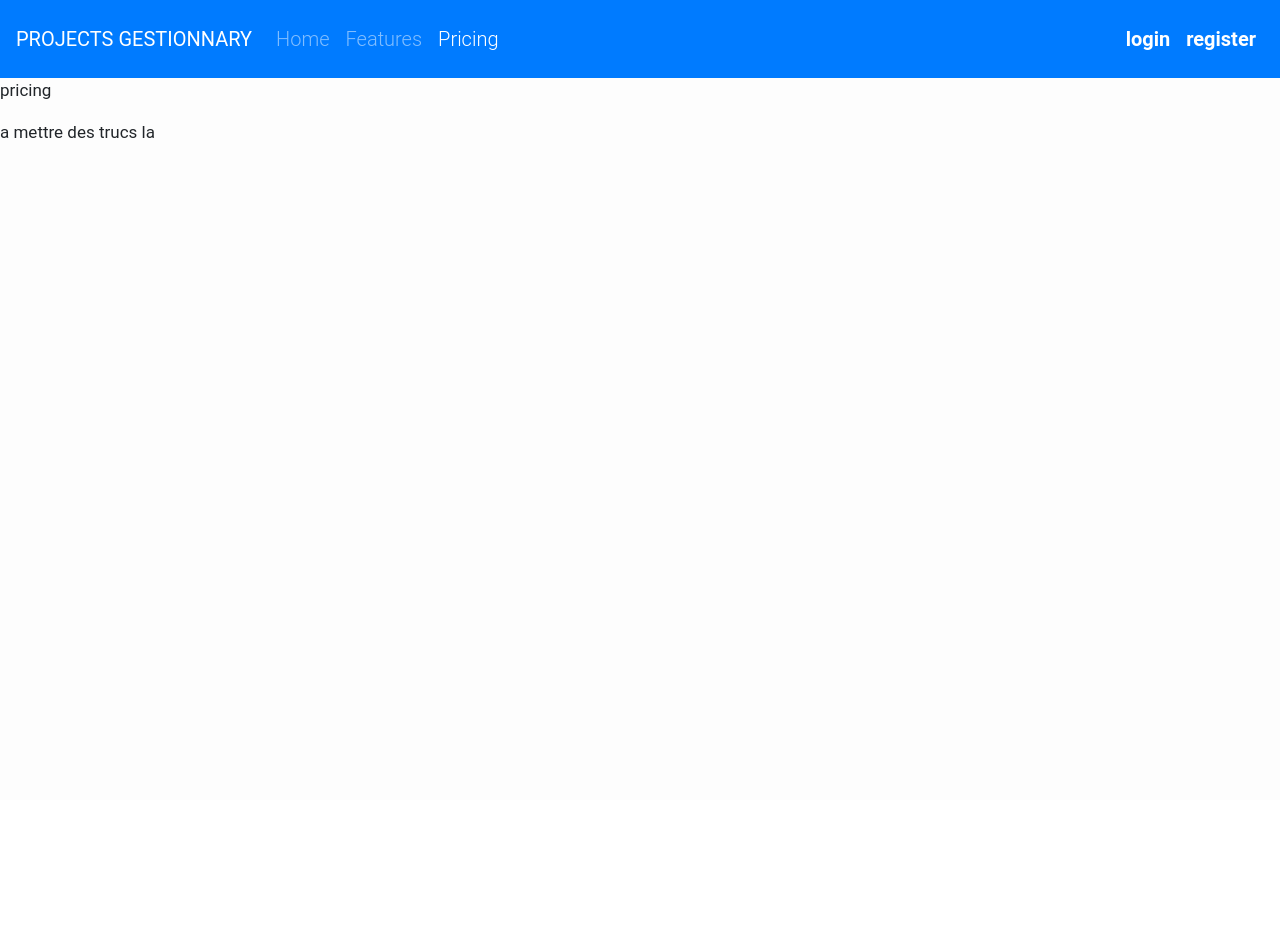
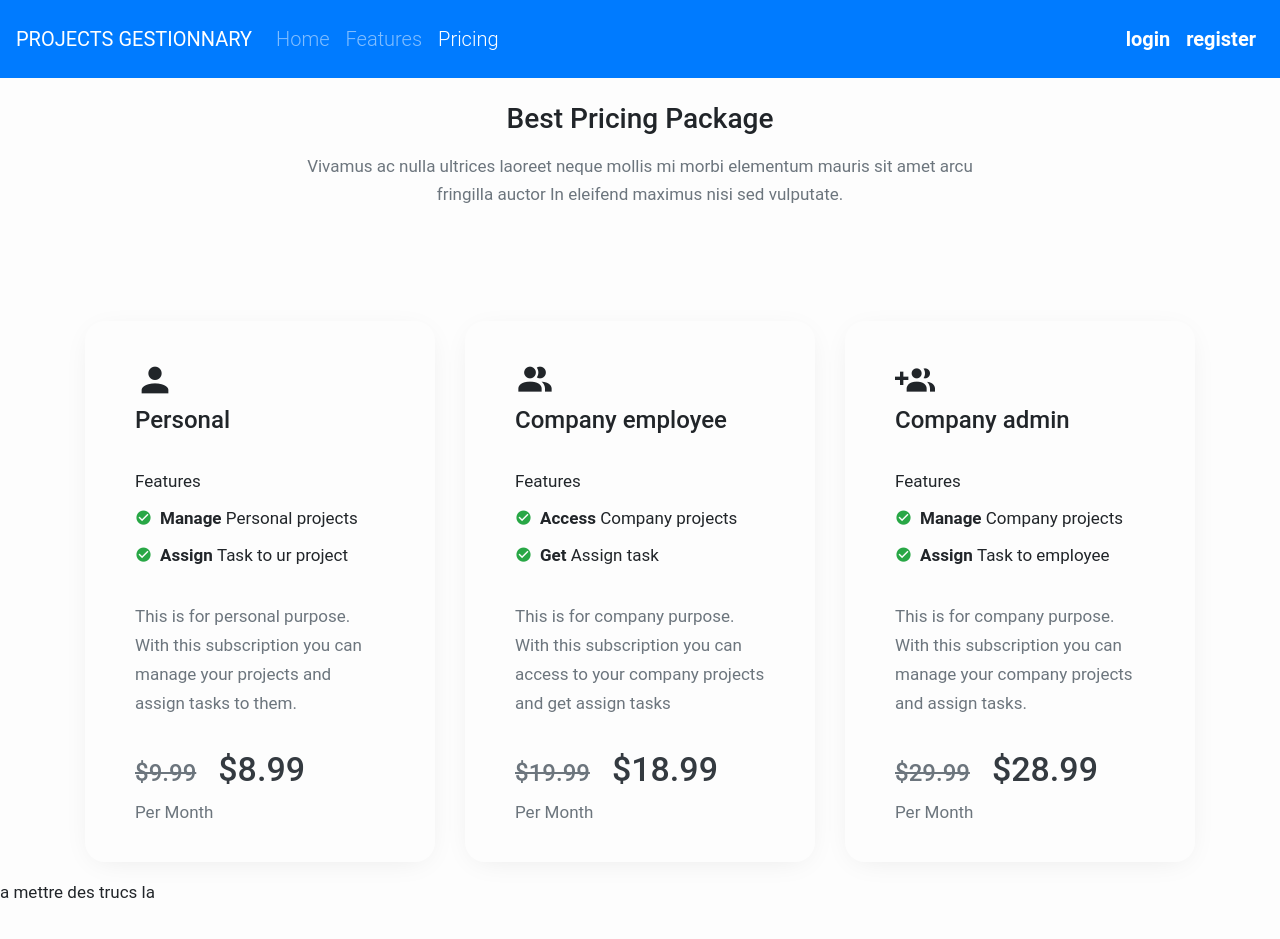
Before and after one commit to erwanngat/djangowin, a Django app: page /pricing in a window 1280 px wide. Before the commit the page ends 138 px from the top, so only its background shows below. Run offline with Django 5.2, Linux system fonts and the light colour scheme; parts of the project's set-up code (start-up, migrations or seed data) failed here and were passed over; some libraries are stand-ins or nearby versions.

Commit message:
up pricing

```diff
--- a/projects/templates/projects/pricing.html
+++ b/projects/templates/projects/pricing.html
@@ -7,6 +7,7 @@
   <meta name="viewport" content="width=device-width, initial-scale=1" />
   <link rel="stylesheet" href="https://maxcdn.bootstrapcdn.com/bootstrap/4.0.0/css/bootstrap.min.css"
     integrity="sha384-Gn5384xqQ1aoWXA+058RXPxPg6fy4IWvTNh0E263XmFcJlSAwiGgFAW/dAiS6JXm" crossorigin="anonymous" />
+  <link rel="stylesheet" href="https://cdnjs.cloudflare.com/ajax/libs/MaterialDesign-Webfont/5.3.45/css/materialdesignicons.css" integrity="sha256-NAxhqDvtY0l4xn+YVa6WjAcmd94NNfttjNsDmNatFVc=" crossorigin="anonymous" />
 </head>
 
 <body>
@@ -33,6 +34,53 @@
       padding-bottom: 15px;
       box-shadow: 0 16px 48px #E3E7EB;
       padding-top: 10px;
+    }
+    .pricing-box {
+      -webkit-box-shadow: 0px 5px 30px -10px rgba(0, 0, 0, 0.1);
+              box-shadow: 0px 5px 30px -10px rgba(0, 0, 0, 0.1);
+      padding: 35px 50px;
+      border-radius: 20px;
+      position: relative;
+    }
+
+    .pricing-box .plan {
+      font-size: 34px;
+    }
+
+    .pricing-badge {
+      position: absolute;
+      top: 0;
+      z-index: 999;
+      right: 0;
+      width: 100%;
+      display: block;
+      font-size: 15px;
+      padding: 0;
+      overflow: hidden;
+      height: 100px;
+    }
+
+    .pricing-badge .badge {
+      float: right;
+      -webkit-transform: rotate(45deg);
+      transform: rotate(45deg);
+      right: -67px;
+      top: 17px;
+      position: relative;
+      text-align: center;
+      width: 200px;
+      font-size: 13px;
+      margin: 0;
+      padding: 7px 10px;
+      font-weight: 500;
+      color: #ffffff;
+      background: #fb7179;
+    }
+    .mb-2, .my-2 {
+      margin-bottom: .5rem!important;
+    }
+    p {
+      line-height: 1.7;
     }
   </style>
   <nav class="navbar navbar-expand-lg navbar-dark bg-primary">
@@ -64,7 +112,81 @@
           </span>
         </div>
       </nav>
-pricing
+
+
+      <section class="section" id="pricing">
+        <div class="container">
+          <div class="row">
+            <div class="col-lg-12">
+              <div class="title-box text-center">
+                <h3 class="title-heading mt-4">Best Pricing Package </h3>
+                <p class="text-muted f-17 mt-3">Vivamus ac nulla ultrices laoreet neque mollis mi morbi elementum mauris sit amet arcu <br>
+                  fringilla auctor In eleifend maximus nisi sed vulputate.</p>
+              </div>
+            </div>
+          </div>
+
+          <div class="row mt-5 pt-4">
+            <div class="col-lg-4">
+              <div class="pricing-box mt-4">
+                <i class="mdi mdi-account h1"></i>
+                <h4 class="f-20">Personal</h4>
+
+                <div class="mt-4 pt-2">
+                  <p class="mb-2 f-18">Features</p>
+                  <p class="mb-2"><i class="mdi mdi-checkbox-marked-circle text-success f-18 mr-2"></i><b>Manage </b>Personal projects</p>
+                  <p class="mb-2"><i class="mdi mdi-checkbox-marked-circle text-success f-18 mr-2"></i><b>Assign </b>Task to ur project</p>
+                </div>
+                <p class="mt-4 pt-2 text-muted">This is for personal purpose. With this subscription you can manage your projects and assign tasks to them.</p>
+                <div class="pricing-plan mt-4 pt-2">
+                  <h4 class="text-muted"><s> $9.99</s> <span class="plan pl-3 text-dark">$8.99 </span></h4>
+                  <p class="text-muted mb-0">Per Month</p>
+                </div>
+              </div>
+            </div>
+
+            <div class="col-lg-4">
+              <div class="pricing-box mt-4">
+                <i class="mdi mdi-account-multiple h1"></i>
+                <h4 class="f-20">Company employee</h4>
+
+                <div class="mt-4 pt-2">
+                  <p class="mb-2 f-18">Features</p>
+                  <p class="mb-2"><i class="mdi mdi-checkbox-marked-circle text-success f-18 mr-2"></i><b>Access </b>Company projects</p>
+                  <p class="mb-2"><i class="mdi mdi-checkbox-marked-circle text-success f-18 mr-2"></i><b>Get </b>Assign task</p>
+                </div>
+
+                <p class="mt-4 pt-2 text-muted">This is for company purpose. With this subscription you can access to your company projects and get assign tasks</p>
+
+                <div class="pricing-plan mt-4 pt-2">
+                  <h4 class="text-muted"><s> $19.99</s> <span class="plan pl-3 text-dark">$18.99 </span></h4>
+                  <p class="text-muted mb-0">Per Month</p>
+                </div>
+              </div>
+            </div>
+
+            <div class="col-lg-4">
+              <div class="pricing-box mt-4">
+                <i class="mdi mdi-account-multiple-plus h1"></i>
+                <h4 class="f-20">Company admin</h4>
+
+                <div class="mt-4 pt-2">
+                  <p class="mb-2 f-18">Features</p>
+                  <p class="mb-2"><i class="mdi mdi-checkbox-marked-circle text-success f-18 mr-2"></i><b>Manage </b>Company projects</p>
+                  <p class="mb-2"><i class="mdi mdi-checkbox-marked-circle text-success f-18 mr-2"></i><b>Assign </b>Task to employee</p>
+                </div>
+                <p class="mt-4 pt-2 text-muted">This is for company purpose. With this subscription you can manage your company projects and assign tasks.</p>
+
+                <div class="pricing-plan mt-4 pt-2">
+                  <h4 class="text-muted"><s> $29.99</s> <span class="plan pl-3 text-dark">$28.99 </span></h4>
+                  <p class="text-muted mb-0">Per Month</p>
+                </div>
+              </div>
+            </div>
+          </div>
+        </div>
+      </section>
+
       <footer class="py-3 bg-grey">
         <p>a mettre des trucs la</p>
       </footer>
```
Also changed, not shown: users/views.py (+2 -7 lines), projects/migrations/0015_alter_task_creation_date_alter_task_end_date.py (added). Lines whose indentation alone changed are shown as unchanged.
